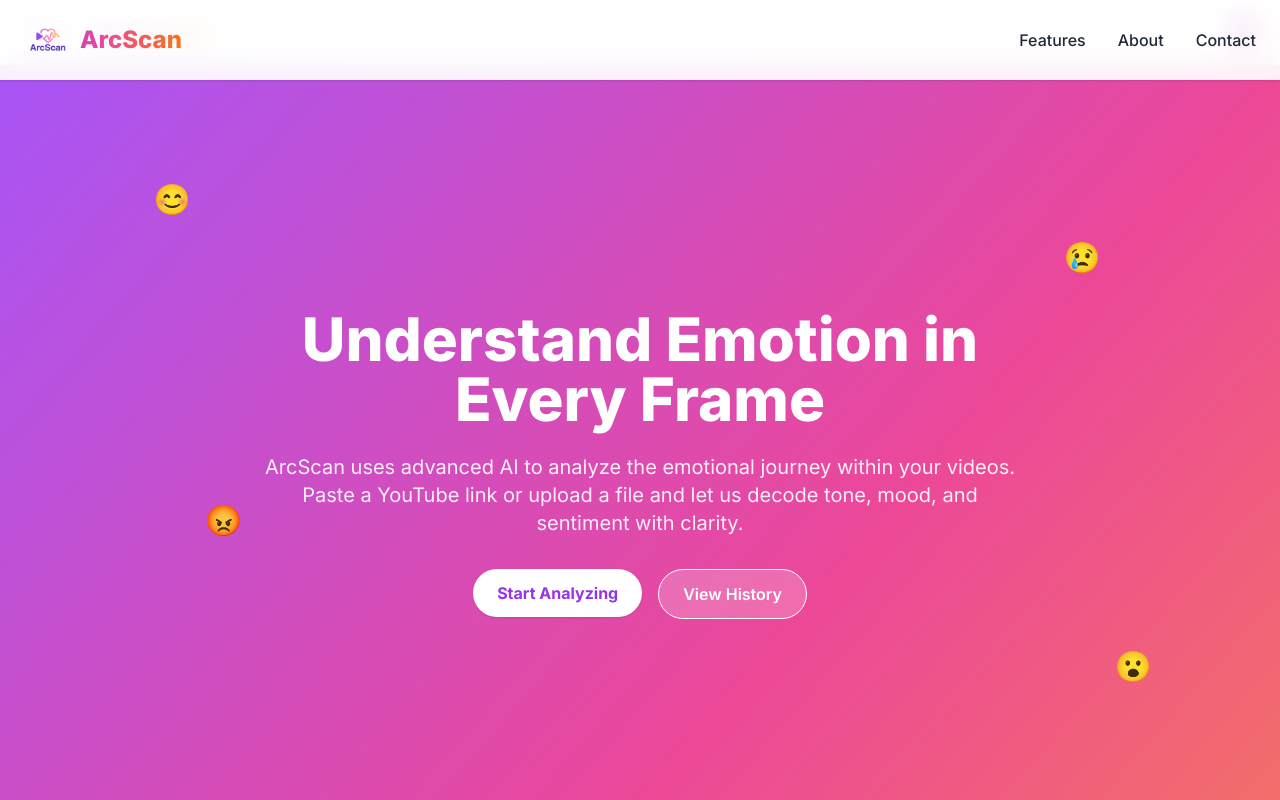
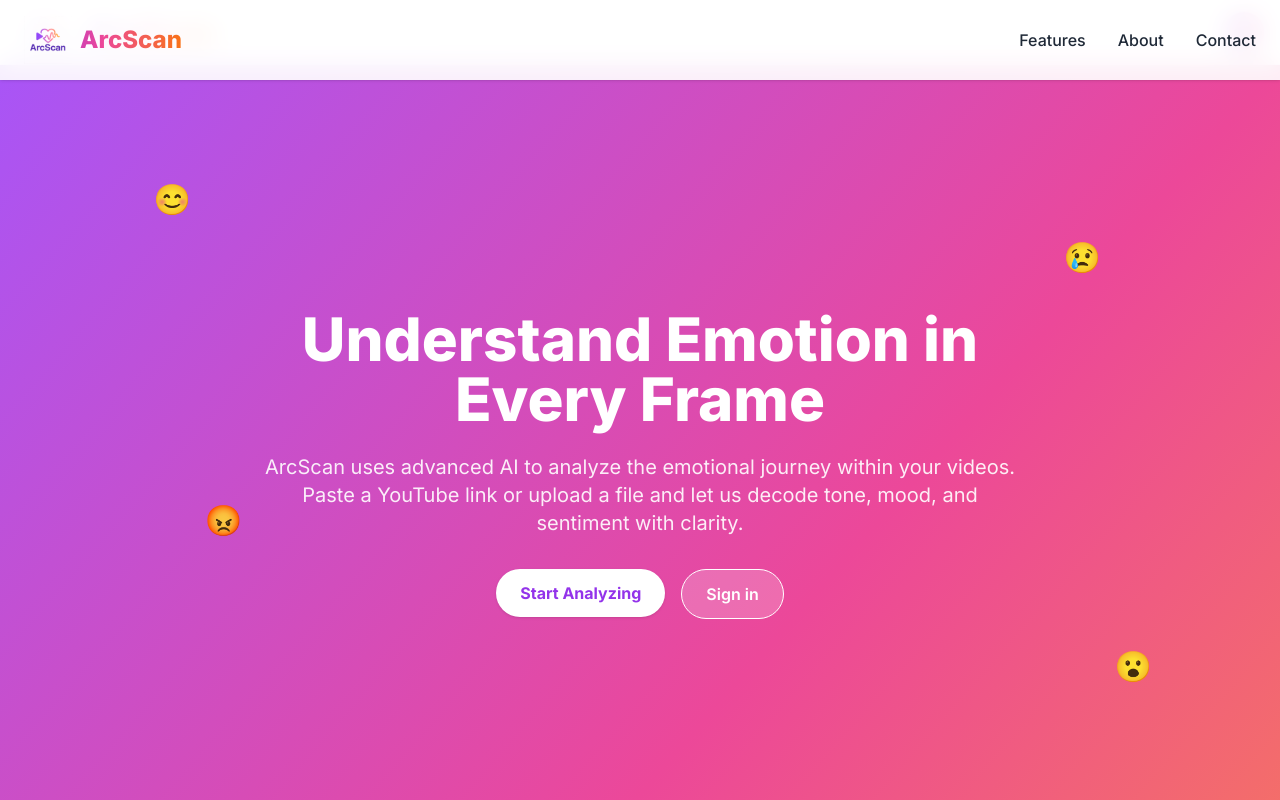
Before and after one commit to hibaam/Final-project, a Next.js app in the folder arcscan/: page / in a window 1280 px wide. Shown: the top 800 px of the page. Built offline with nearby package versions, Linux system fonts and the light colour scheme.

Commit message:
Update file: arcscan/app/page.tsx

```diff
--- a/arcscan/app/page.tsx
+++ b/arcscan/app/page.tsx
@@ -95,11 +95,11 @@ export default function Home() {
                 Start Analyzing
               </button>
             </Link>
-            <Link href="/dashboard/history">
-              <button className="bg-white/20 text-white font-semibold px-6 py-3 rounded-full border border-white hover:bg-white/30 transition">
-                View History
-              </button>
-            </Link>
+           <Link href="/login">
+  <button className="bg-white/20 text-white font-semibold px-6 py-3 rounded-full border border-white hover:bg-white/30 transition">
+    Sign in
+  </button>
+</Link>
           </div>
         </div>
       </section>
```
